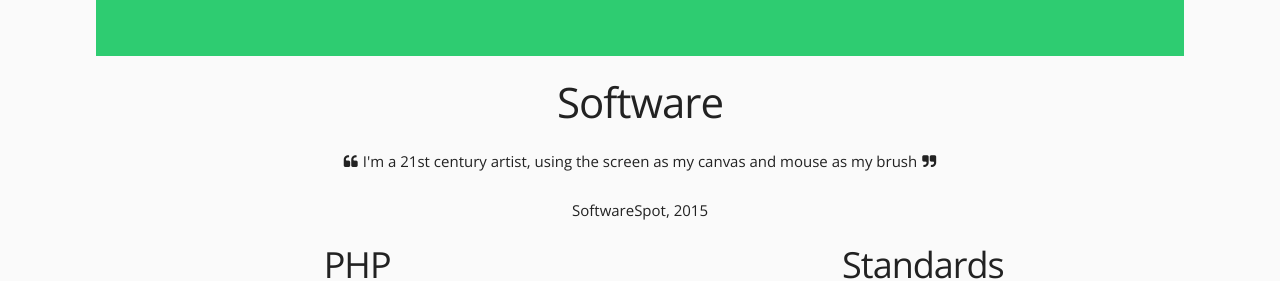
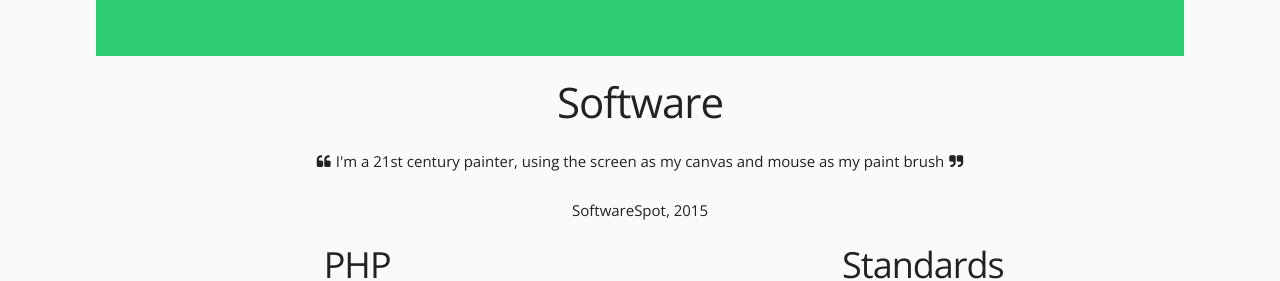
Before and after one commit to softwarespot/softwarespot.github.io, a website: page index.html in a window 1280 px wide. Shown: the part 533-814 px from the top of the page. Drawn offline with nearby package versions, Linux system fonts and the light colour scheme; files whose address does not match are found by name.

Commit message:
Changed quote

```diff
--- a/index.html
+++ b/index.html
@@ -59,7 +59,7 @@
 
     <div id="software-section" class="container">
         <h2>Software</h2>
-        <p><i class="fa fa-quote-left"></i>I'm a 21st century artist, using the screen as my canvas and mouse as my brush<i class="fa fa-quote-right"></i></p>
+        <p><i class="fa fa-quote-left"></i>I'm a 21st century painter, using the screen as my canvas and mouse as my paint brush<i class="fa fa-quote-right"></i></p>
         <h6>SoftwareSpot, 2015</h6>
         <div class="row">
             <div class="six columns">
```
